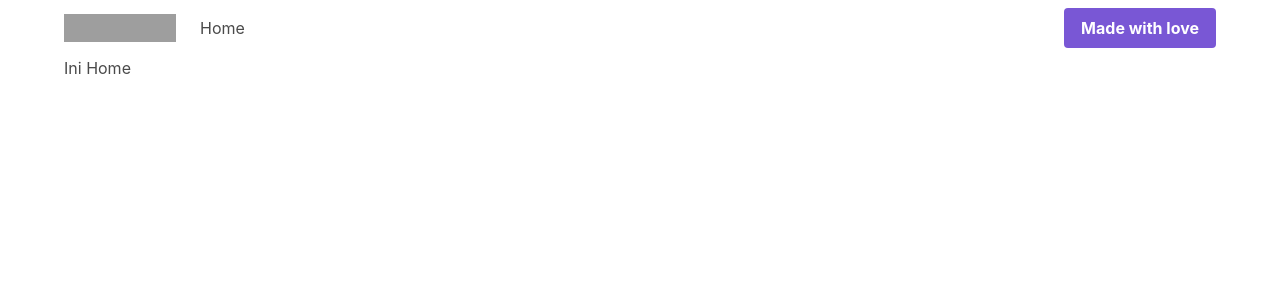
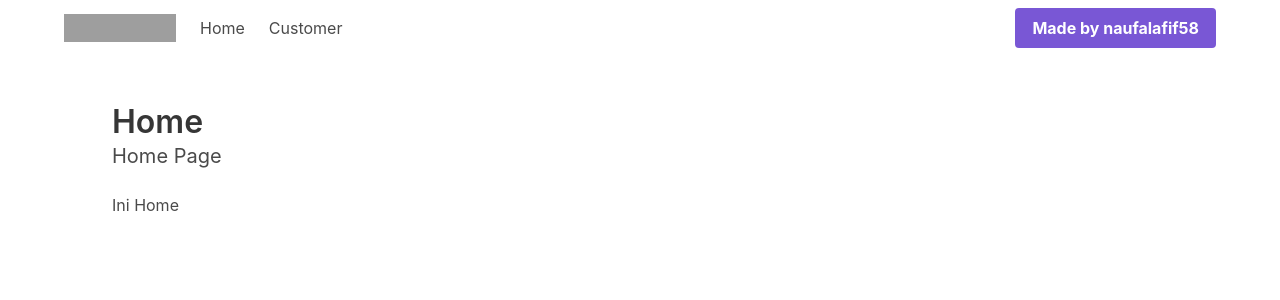
Before and after one commit to naufalafif/vue-crud-example, a Vue app: page / in a window 1280 px wide. Shown: the top 300 px of the page. Built offline with nearby package versions, Linux system fonts and the light colour scheme; grey boxes are pictures that could not be loaded.

Commit message:
add title, subtitle

```diff
--- a/src/App.vue
+++ b/src/App.vue
@@ -2,9 +2,19 @@
   <div id="app" class="container">
 
     <Navbar :links="navigationLink" ></Navbar>
-    <div class="container">
-      <router-view class="view"></router-view>
-    </div>
+    <section class="hero">
+      <div class="hero-body">
+        <div class="container">
+          <h1 class="title">
+            {{currentPage}}
+          </h1>
+          <h2 class="subtitle">
+            {{currentPage}} Page
+          </h2>
+          <router-view class="view"></router-view>
+        </div>
+      </div>
+    </section>
   </div>
 </template>
 
@@ -19,6 +29,12 @@ export default {
   created(){
   },
   computed:{
+    currentPage(){
+      return this.$route.name.toLowerCase()
+                        .split(' ')
+                        .map((s) => s.charAt(0).toUpperCase() + s.substring(1))
+                        .join(' ');
+    },
     navigationLink(){
       return this.$router.options.routes.map(i => {
           return {
--- a/src/components/Navbar.vue
+++ b/src/components/Navbar.vue
@@ -17,7 +17,7 @@
             <div class="navbar-item">
                 <div class="buttons">
                 <a class="button is-primary">
-                    <strong>Made with love</strong>
+                    <strong>Made by naufalafif58</strong>
                 </a>
                 </div>
             </div>
--- a/src/main.js
+++ b/src/main.js
@@ -3,11 +3,12 @@ import App from './App.vue'
 import router from  './routers'
 import Buefy from 'buefy'
 import 'buefy/dist/buefy.css'
+import customers from './models/customer'
 
 Vue.use(Buefy)
 
+Vue.prototype.$dataset = customers;
 // Vue.config.productionTip = false
-
 
 new Vue({
   router,
--- a/src/routers.js
+++ b/src/routers.js
@@ -1,6 +1,7 @@
 import Vue from 'vue'
 import VueRouter from 'vue-router'
 import Home from './views/Home.vue'
+import Customer from './views/Customer.vue'
 
 Vue.use(VueRouter)
 
@@ -8,6 +9,7 @@ const router = new VueRouter({
   mode: 'history',
   routes: [
     { path: '/', name:"home", component: Home },
+    { path: '/customer', name:"customer", component: Customer },
   ]
 });
 
```
